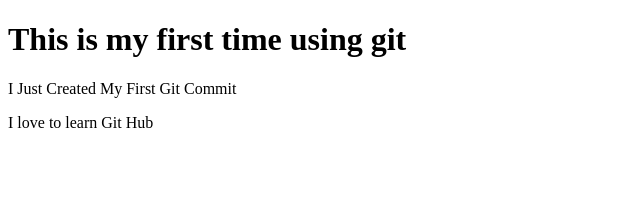
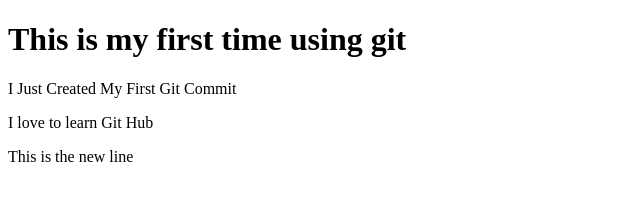
Before and after one commit to swetanshu17/My-First-Repository, a plain HTML site: page index.html in a window 1280 px wide. Shown: the whole page, without its empty margins (0-640 px from the left). Drawn offline with Linux system fonts and the light colour scheme.

Commit message:
third commit

```diff
--- a/index.html
+++ b/index.html
@@ -10,5 +10,6 @@
     <h1>This is my first time using git</h1>
     <p>I Just Created My First Git Commit</p>
     <p>I love to learn Git Hub</p>
+    <p>This is the new line</p>
 </body>
 </html>
```
